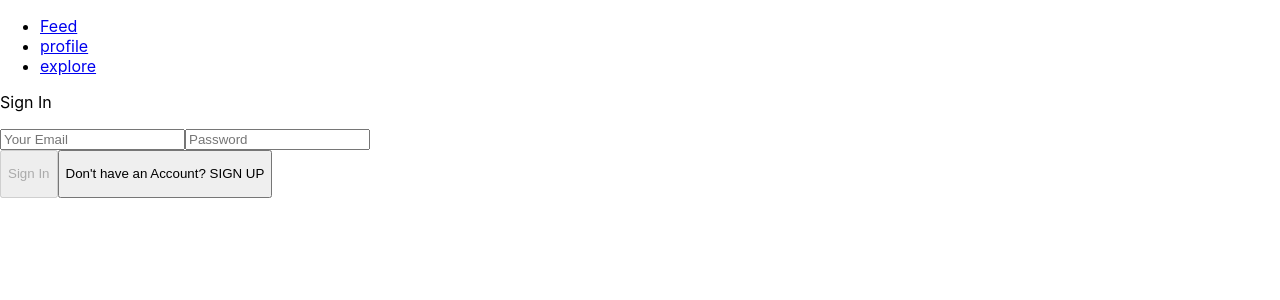
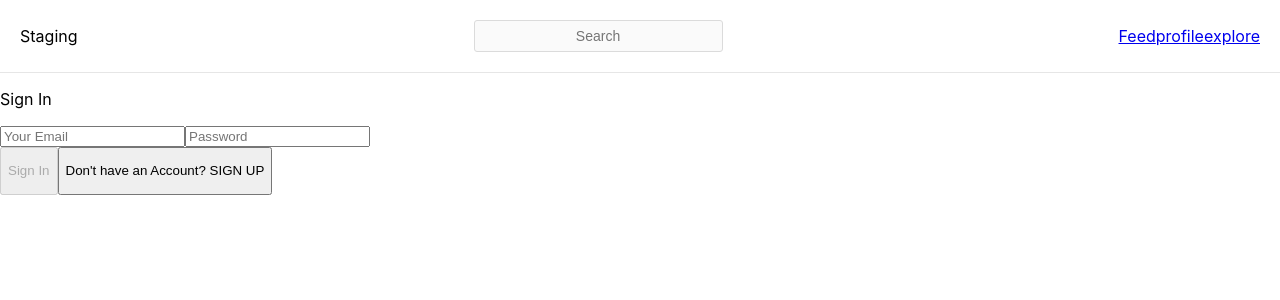
Before and after one commit to riccardocadoni/web-news-app, a React (Create React App) app: page /login in a window 1280 px wide. Shown: the top 300 px of the page. Built offline with nearby package versions, Linux system fonts and the light colour scheme; no server answers; the HTML template or start-up script is replaced by a standard one.

Commit message:
feat: header  and styled components

```diff
--- a/package.json
+++ b/package.json
@@ -13,12 +13,14 @@
     "@types/react-dom": "^16.9.8",
     "@types/react-redux": "^7.1.9",
     "@types/react-router-dom": "^5.1.5",
+    "@types/styled-components": "^5.1.3",
     "firebase": "^7.21.0",
     "react": "^16.13.1",
     "react-dom": "^16.13.1",
     "react-redux": "^7.2.1",
     "react-router-dom": "^5.2.0",
     "react-scripts": "3.4.3",
+    "styled-components": "^5.2.0",
     "typescript": "^3.7.5"
   },
   "scripts": {
--- a/src/components/Header.tsx
+++ b/src/components/Header.tsx
@@ -1,21 +1,83 @@
 import React from "react";
 import { Link } from "react-router-dom";
+import styled from "styled-components";
+
+const Nav = styled.div`
+  background-color: #fff;
+  border-bottom: 1px solid rgba(0, 0, 0, 0.0975);
+`;
+
+const NavHeader = styled.div`
+  width: 100%;
+  display: flex;
+  align-items: center;
+  justify-content: space-around;
+`;
+
+const NavLeft = styled.div`
+  flex-grow: 1;
+  margin: 20px;
+`;
+
+const NavCenter = styled.div`
+  flex-grow: 2;
+  text-align: center;
+  margin: 20px;
+`;
+
+const NavRight = styled.div`
+  flex-grow: 1;
+  text-align: right;
+  margin: 20px;
+`;
+
+const Input = styled.input`
+  font-size: 16px;
+  border: solid 1px #dbdbdb;
+  border-radius: 3px;
+  color: #262626;
+  padding: 7px 33px;
+  border-radius: 3px;
+  color: #999;
+  cursor: text;
+  font-size: 14px;
+  font-weight: 300;
+  text-align: center;
+  background: #fafafa;
+
+  @media (max-width: 400px) {
+    display: none;
+  }
+
+  &:active,
+  &:focus {
+    text-align: left;
+  }
+`;
+
+const MenuLink = styled.a``;
 
 export interface HeaderProps {}
 
 const Header: React.FC<HeaderProps> = () => {
   return (
-    <ul>
-      <li style={{ margin: 0, padding: 0 }}>
-        <Link to="/feed">Feed</Link>
-      </li>
-      <li>
-        <Link to="/profile">profile</Link>
-      </li>
-      <li>
-        <Link to="/explore">explore</Link>
-      </li>
-    </ul>
+    <Nav>
+      <NavHeader>
+        <NavLeft>Staging</NavLeft>
+
+        <NavCenter>
+          <Input type="text" placeholder="Search" />
+        </NavCenter>
+
+        <NavRight>
+          <Link to="/feed">Feed</Link>
+
+          <Link to="/profile">profile</Link>
+
+          <Link to="/explore">explore</Link>
+        </NavRight>
+      </NavHeader>
+    </Nav>
   );
 };
 
```
Also changed, not shown: 1 other file (tests, documents, lock files or other folders).
